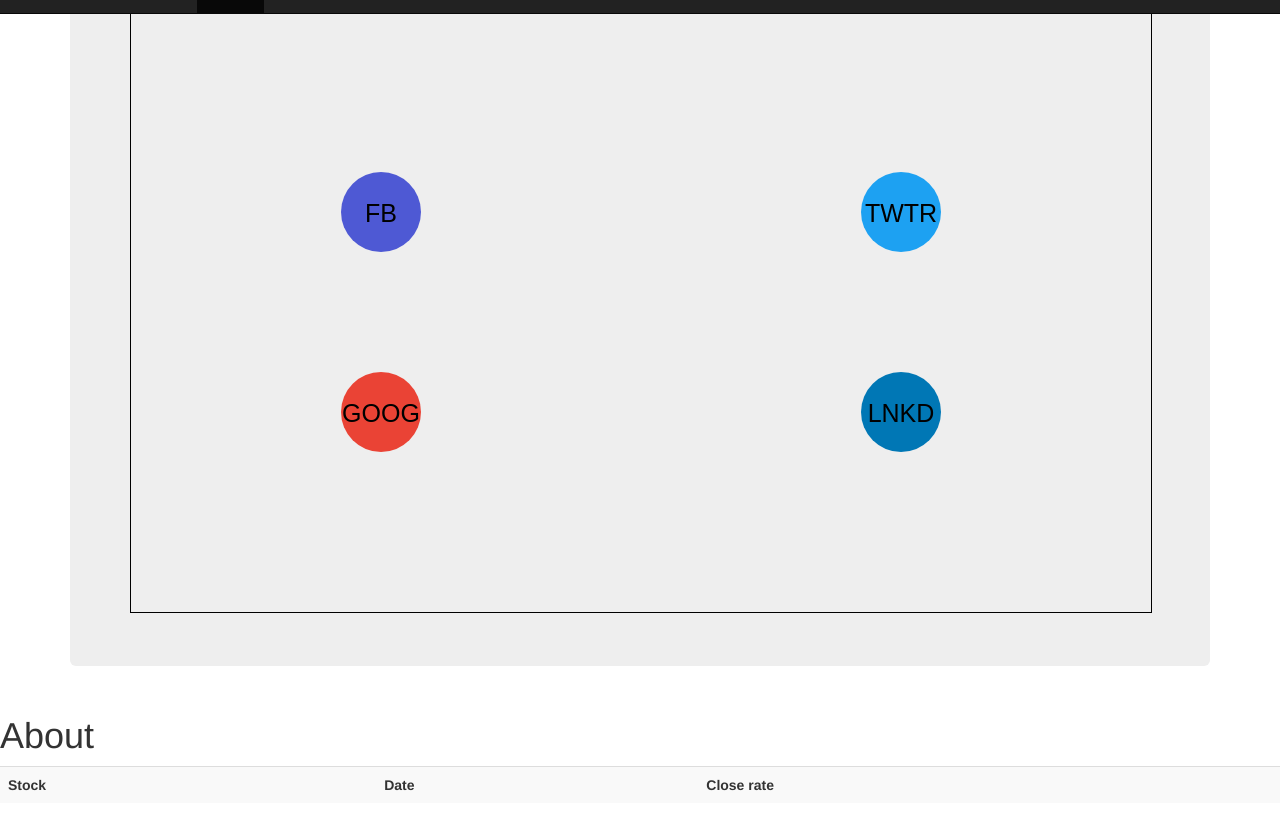
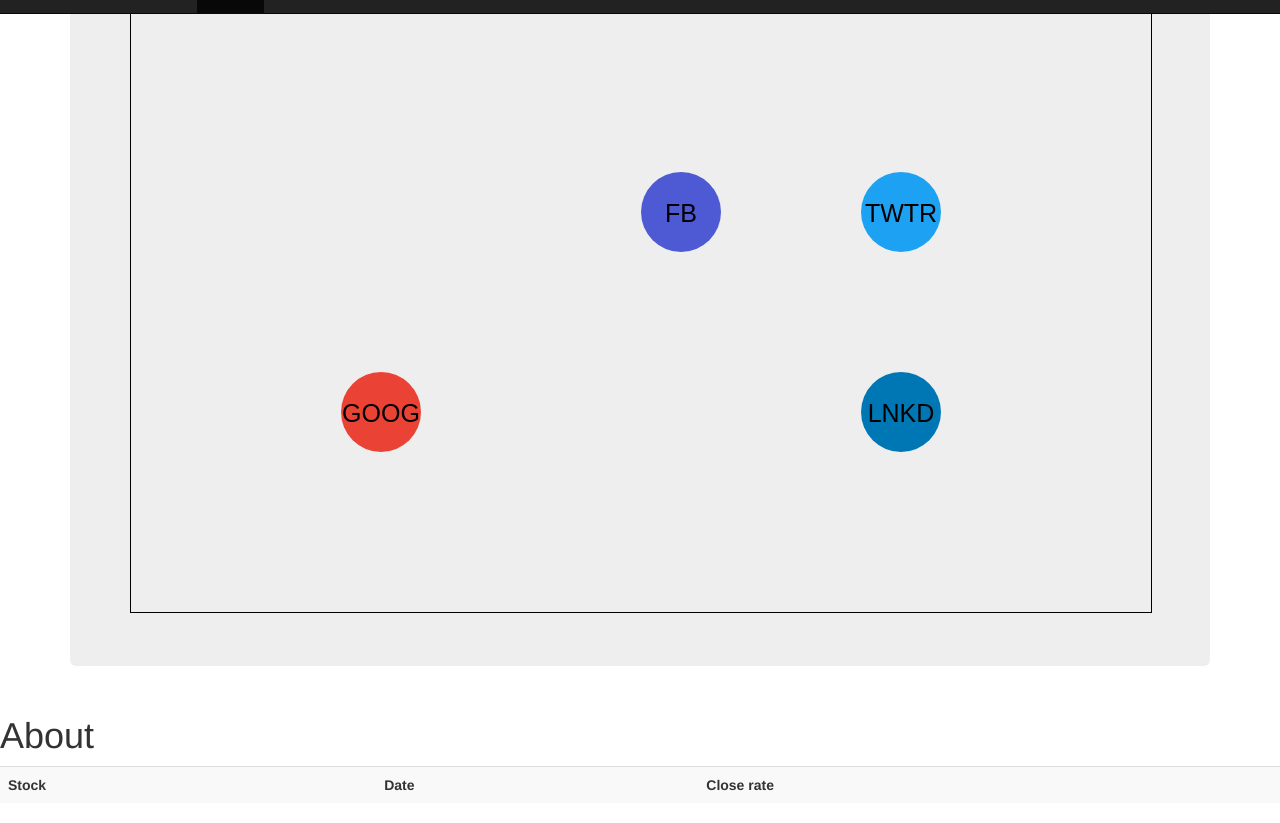
Before and after one commit to willehad/hackathon2016, a website: page app/public/index.html in a window 1280 px wide. Shown: the part 37-860 px from the top of the page. Drawn offline with nearby package versions, Linux system fonts and the light colour scheme; some packages are replaced by stand-ins of ours; no server answers; a script that the page names is missing.

Commit message:
changes to make it easier to change appearence of blobs

```diff
--- a/app/public/index.html
+++ b/app/public/index.html
@@ -79,6 +79,7 @@
       </table>
     </div>
 </body>
-<script src="js/historicalStockData.js" ></script>
-<script src="js/graphController.js" ></script>
+<script type="text/javascript" src="js/historicalStockData.js" ></script>
+<script type="text/javascript" src="js/graphController.js" ></script>
+<script type="text/javascript" stc="js/main.js" ></script>
 </html>
--- a/app/public/js/graphController.js
+++ b/app/public/js/graphController.js
@@ -2,12 +2,11 @@
 var twitterBlob = {x:770, y:200, rad:40, color:"#1da1f2", name:"TWTR"};
 var googleBlob = {x:250, y:400, rad:40, color:"#ea4335", name:"GOOG"};
 var linkedinBlob = {x:770, y:400, rad:40, color:"#0077b5", name:"LNKD"};
+var ctx;
 
 
 function drawMainNode(blob)
 {
-	var c = document.getElementById("graphCanvas");
-	var ctx = c.getContext("2d");
 	ctx.beginPath();
 	ctx.arc(blob.x,blob.y,blob.rad,0,2*Math.PI);
 	ctx.fillStyle = blob.color;
@@ -21,11 +20,25 @@
 	ctx.stroke();
 }
 
-drawMainNode(fbBlob);
-drawMainNode(twitterBlob);
-drawMainNode(googleBlob);
-drawMainNode(linkedinBlob);
-//drawMainNode(250,200,40,"#4E59D4", "FB");
-//drawMainNode(770,200,40,"#1da1f2", "TWTR");
-//drawMainNode(250,400,40,"#ea4335", "GOOG");
-//drawMainNode(770,400,40,"#0077b5", "LNKD");
+function redraw() {
+	ctx.clearRect(0,0,1020,600);
+	drawMainNode(fbBlob);
+	drawMainNode(twitterBlob);
+	drawMainNode(googleBlob);
+	drawMainNode(linkedinBlob);
+}
+
+function init() {
+	var c = document.getElementById("graphCanvas");
+	ctx = c.getContext("2d");
+	redraw();
+}
+
+init();
+var FBjson = queryStockData("FB");
+var GOOGjson = queryStockData("GOOG");
+var TWTRjson = queryStockData("TWTR");
+var LNKDjson = queryStockData("LNKD");
+
+fbBlob.x = 550;
+redraw();
--- a/app/public/js/historicalStockData.js
+++ b/app/public/js/historicalStockData.js
@@ -1,8 +1,3 @@
-var FBjson;
-var GOOGjson;
-var TWTRjson;
-var LNKDjson;
-
 var callback = function(_return /* The json returned for yahooapis */) {
     var totalReturned = _return.query.count;
     //OR: var totalReturned = _return.query.results.quote.length;
@@ -18,7 +13,6 @@
         dateCell.innerHTML = stock.Date;
         closeCell.innerHTML = stock.Close;
     }
-    return _return;
 }
 
 function queryStockData(symbol) {
@@ -28,8 +22,3 @@
 	var data = encodeURIComponent('select * from yahoo.finance.historicaldata where symbol = "' + symbol + '" and startDate = "' + startDate + '" and endDate = "' + endDate + '"');
 	$.getJSON(url, 'q=' + data + "&env=http%3A%2F%2Fdatatables.org%2Falltables.env&format=json", callback);
 }
-
-FBjson = queryStockData("FB");
-GOOGjson = queryStockData("GOOG");
-TWTRjson = queryStockData("TWTR");
-LNKDjson = queryStockData("LNKD");
```
